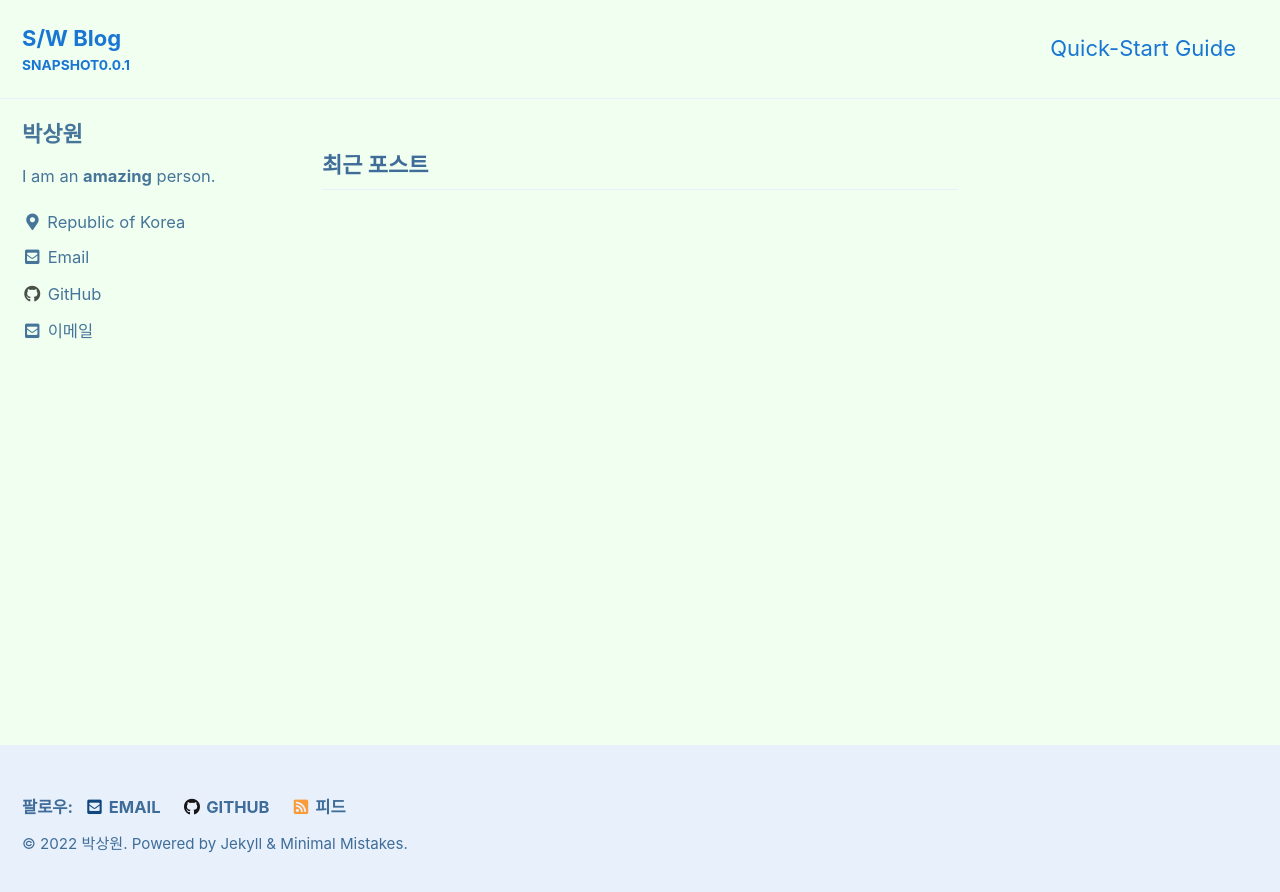
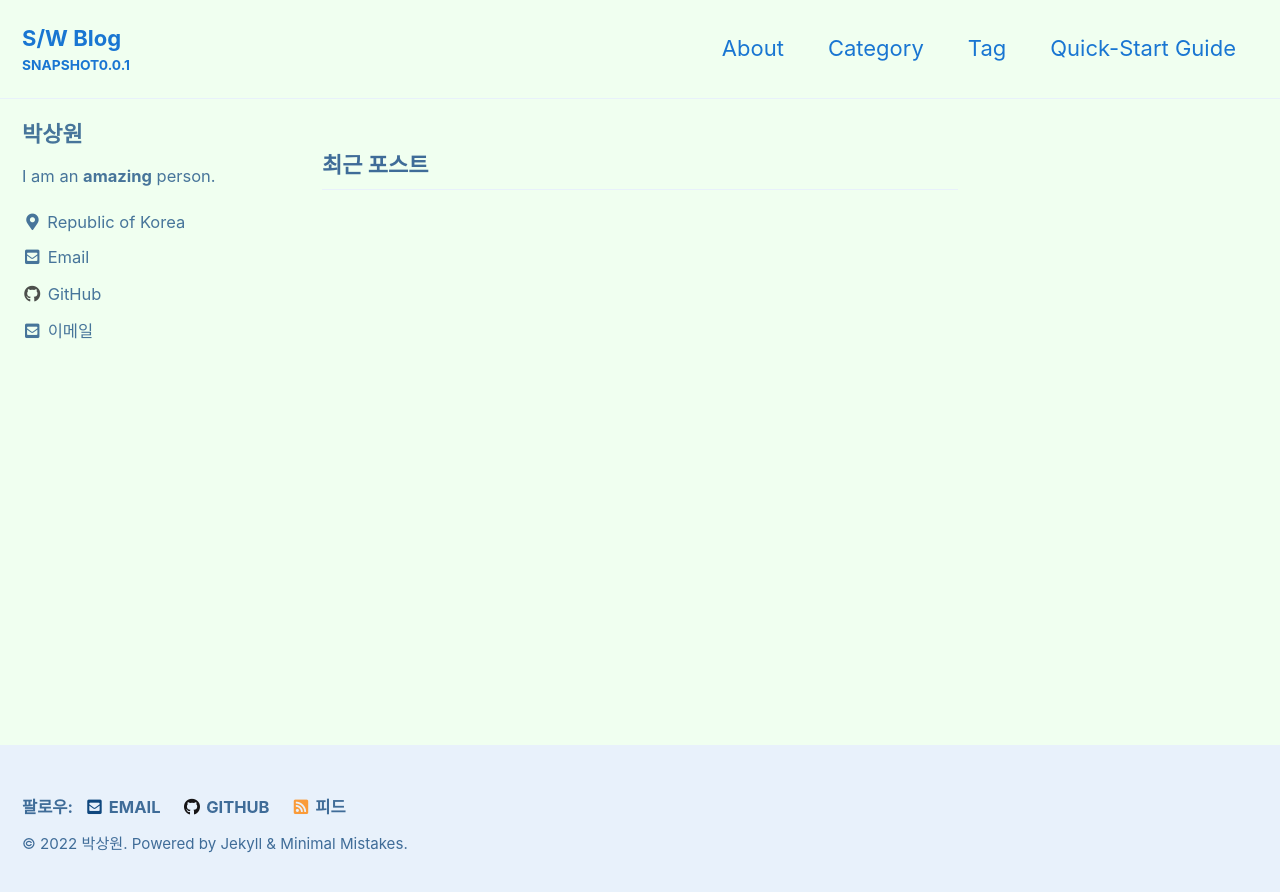
Before and after one commit to SangWonPark/sangwonpark.github.com, a Jekyll site: the page built from index.html, in a window 1280 px wide. Shown: the top 892 px of the page. Built offline with Jekyll 4.4.1, drawn with Linux system fonts in a browser that asks for light colours; cached includes are drawn as plain includes; the list of posts is cut into pages by our own code.

Commit message:
Update navigation.yml
update navigation

```diff
--- a/_data/navigation.yml
+++ b/_data/navigation.yml
@@ -1,5 +1,12 @@
 # main links
 main:
+  - title: "About"
+    url: /about/
+  - title: "Category"
+    url: /categories/
+  - title: "Tag"
+    url: /tags/
+
   - title: "Quick-Start Guide"
     url: https://mmistakes.github.io/minimal-mistakes/docs/quick-start-guide/
   # - title: "About"
```
